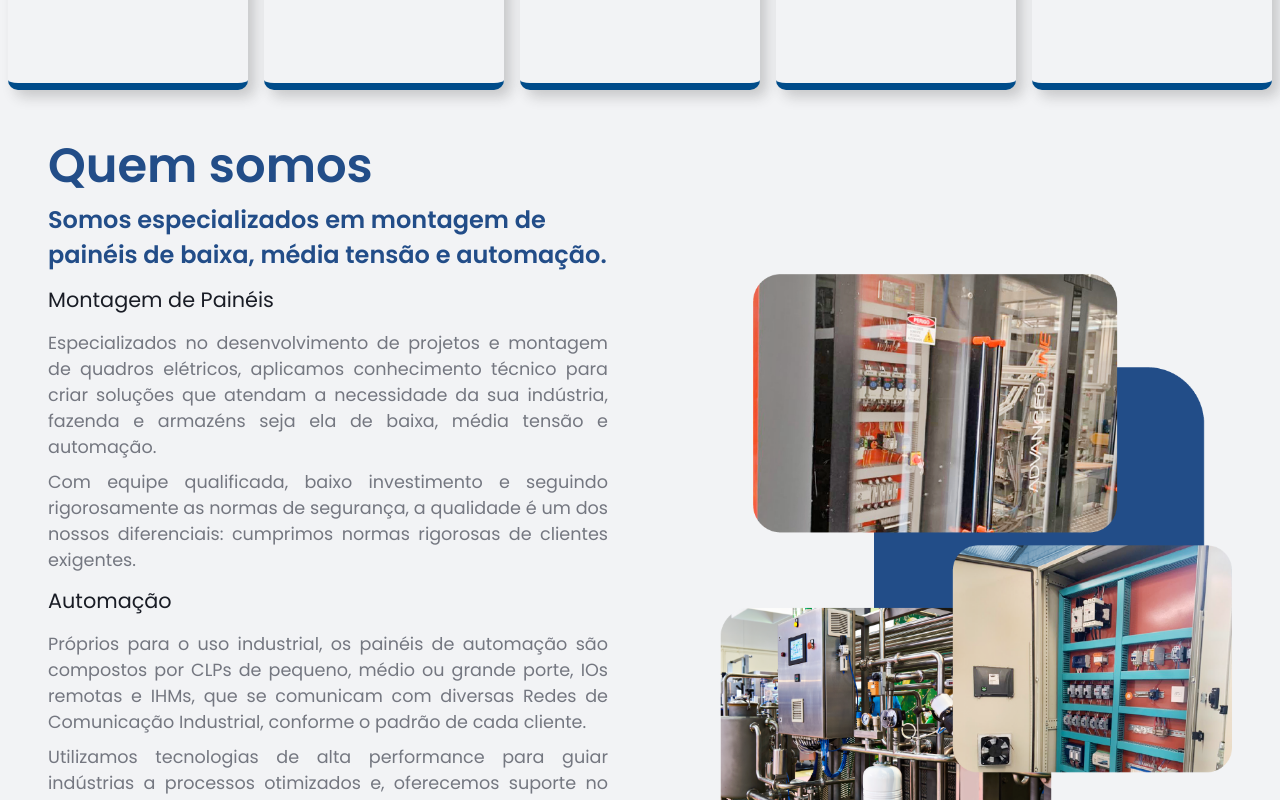
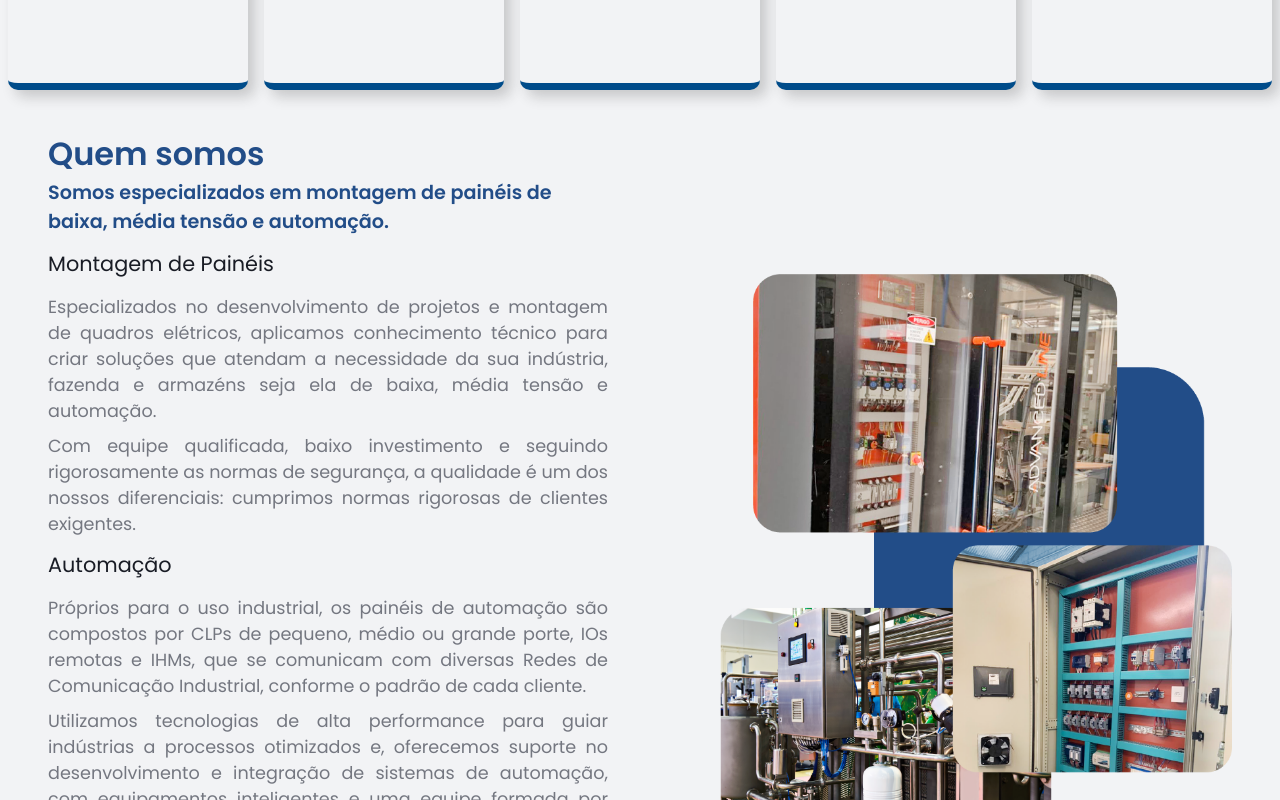
Before and after one commit to vinicius-26/projeto-actual, a Next.js app in the folder web/: page / in a window 1280 px wide. Shown: the part 840-1640 px from the top of the page. Built offline with nearby package versions, Linux system fonts and the light colour scheme.

Commit message:
Alterações no titulo

```diff
--- a/web/src/components/Desenvolvimento/styles.module.css
+++ b/web/src/components/Desenvolvimento/styles.module.css
@@ -91,7 +91,7 @@
 
 @media(max-width: 1600px){
   .Inov h3{
-    font-size: 1.3rem;
+    font-size: 1.2rem;
   }
 
   .Inov p{
--- a/web/src/components/Sobre/styles.module.css
+++ b/web/src/components/Sobre/styles.module.css
@@ -47,18 +47,15 @@ padding-left: 3rem;
   }
 
   .about h2{
-    font-size: 3rem;
-
+    font-size: 2rem;
   }
 
   .about h3{
-    font-size: 1.5rem;
-
+    font-size: 1.2rem;
   }
 
   .about span{
     font-size: 1.3rem;
-
   }
 
   .about p{
```
